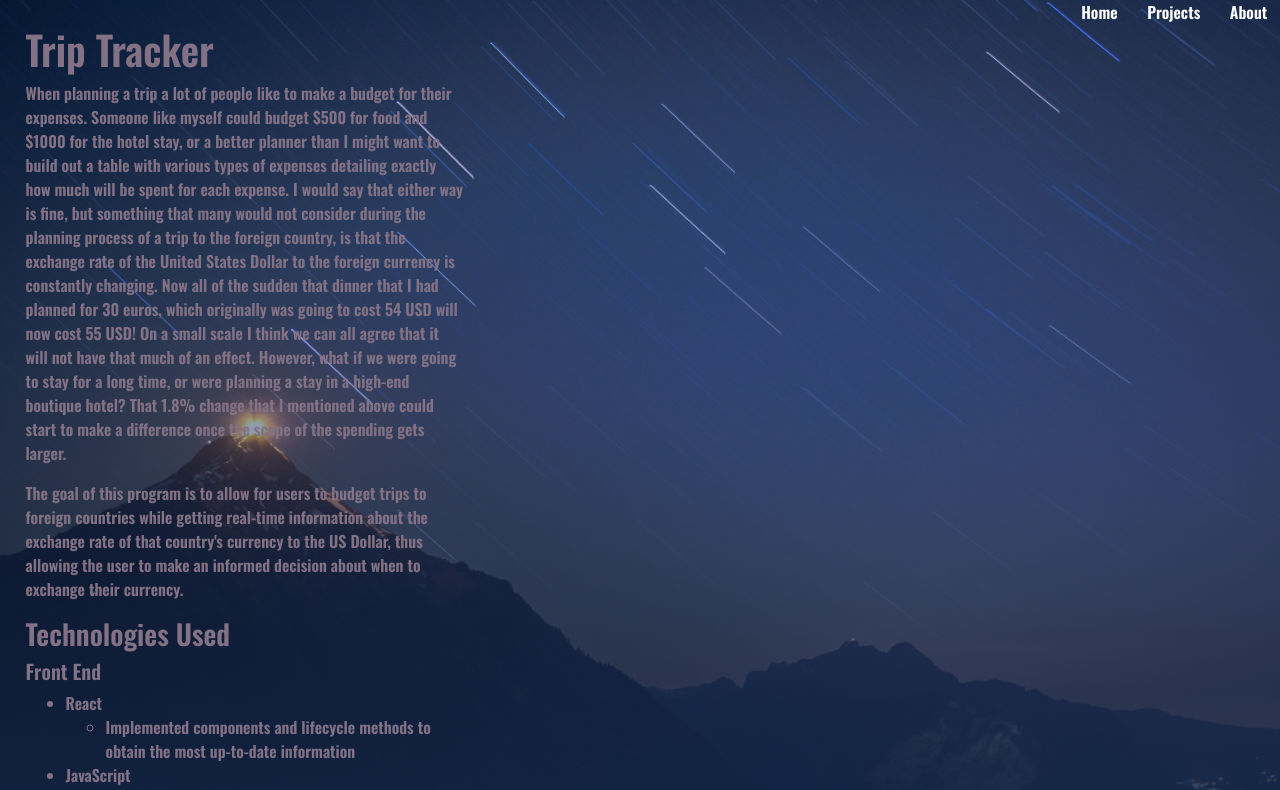
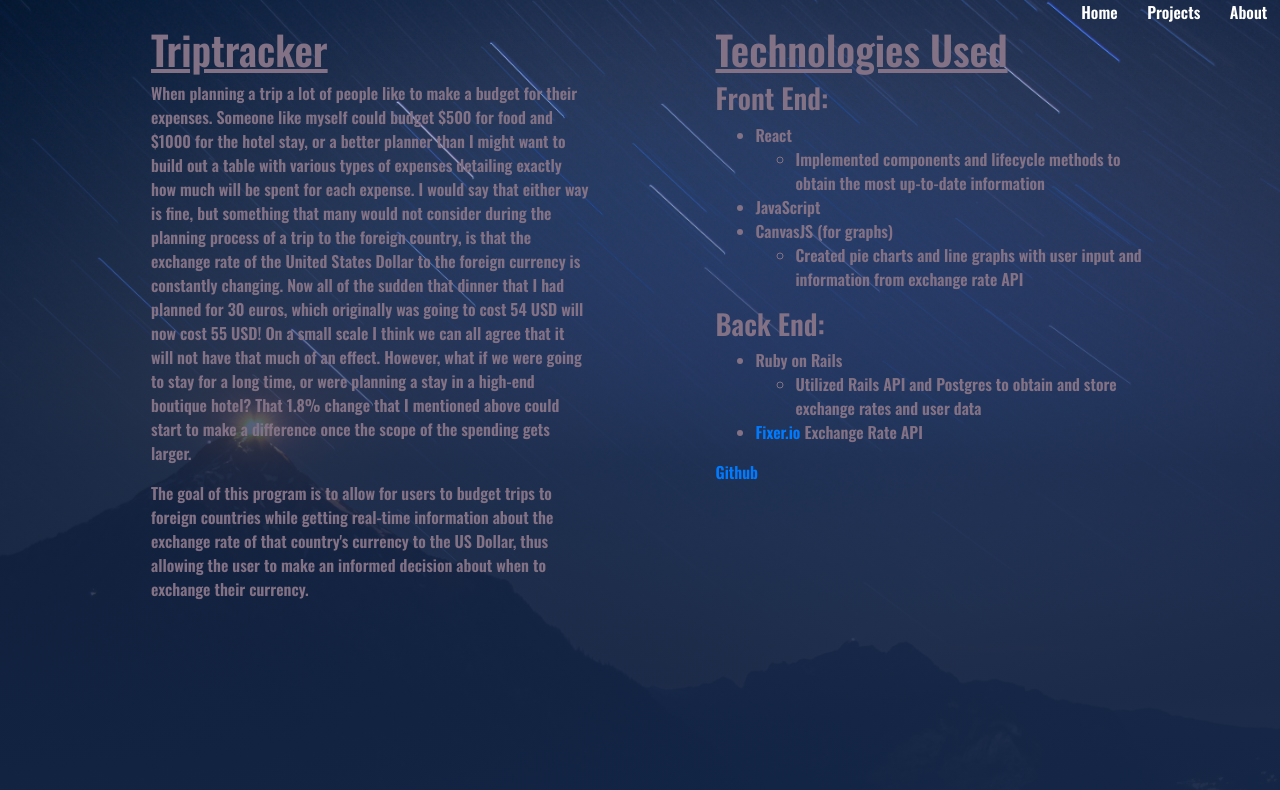
Before and after one commit to kennja05/personal-site, a React (Create React App) app: page /projects/triptracker in a window 1280 px wide. Shown: the top 790 px of the page. Built offline with nearby package versions, Linux system fonts and the light colour scheme; a web font is replaced by a local one.

Commit message:
updated formatting of project content pages

```diff
--- a/src/App.css
+++ b/src/App.css
@@ -82,10 +82,12 @@
 }
 
 .project-page{
-  background-image: linear-gradient(rgba(255,0,0,0), rgba(19, 37, 69, 1));
+  background-image: linear-gradient(rgba(19,37,69,0), rgba(19, 37, 69, .8), rgba(19, 37, 69, 1));
   height: 100%;
   width: 100%;
   display: flex;
+  justify-content: space-evenly;
+  align-items: baseline;
   text-align: left;
   padding-left: 2%;
   font-family: 'Oswald';
--- a/src/App.js
+++ b/src/App.js
@@ -6,7 +6,7 @@ import Navbar from './Navbar'
 import Home from './Home'
 import About from './About'
 import Projects from './Projects'
-import TripTracker from './Triptracker'
+import TripTracker from './individualProjects/Triptracker'
 
 function App() {
   return (
--- a/src/Triptracker.js
+++ b/src/individualProjects/Triptracker.js
@@ -5,7 +5,9 @@ const Triptracker = () => {
         <div className='project-page'>
             <div className='project-content'>
                 <h1>
-                    Trip Tracker
+                    <u>
+                        Triptracker
+                    </u>
                 </h1>
                 <p>
                     When planning a trip a lot of people like to make a budget for their expenses.
@@ -28,8 +30,10 @@ const Triptracker = () => {
                     country's currency to the US Dollar, thus allowing the user to make an informed
                     decision about when to exchange their currency.
                 </p>
-                <h3>Technologies Used</h3>
-                <h5>Front End</h5>
+                </div>
+                <div className='project-content'>
+                <h1><u>Technologies Used</u></h1>
+                <h3>Front End:</h3>
                 <ul>
                     <li>React</li>
                         <ul>
@@ -43,7 +47,7 @@ const Triptracker = () => {
                         </li>
                     </ul>
                 </ul>
-                <h5>Back End</h5>
+                <h3>Back End:</h3>
                 <ul>
                     <li>Ruby on Rails</li>
                     <ul>
@@ -56,7 +60,6 @@ const Triptracker = () => {
                     {/* will want to get the github icon */}
                 </p>
             </div>
-
         </div>
     )
 }
```
Also changed, not shown: src/individualProjects/ImageScrambler.js (added).
